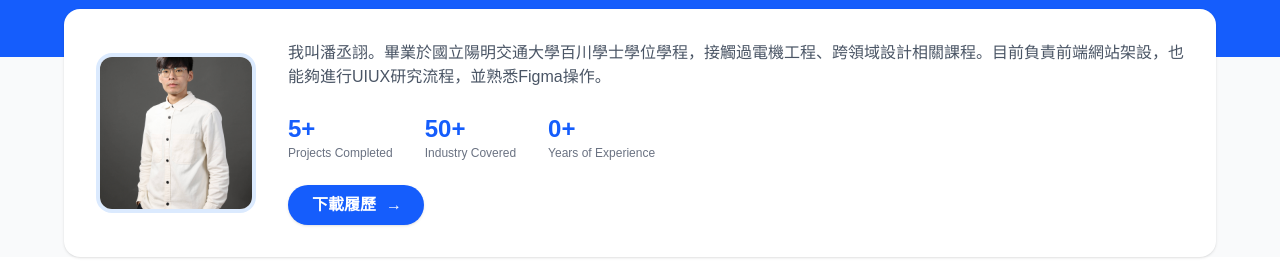
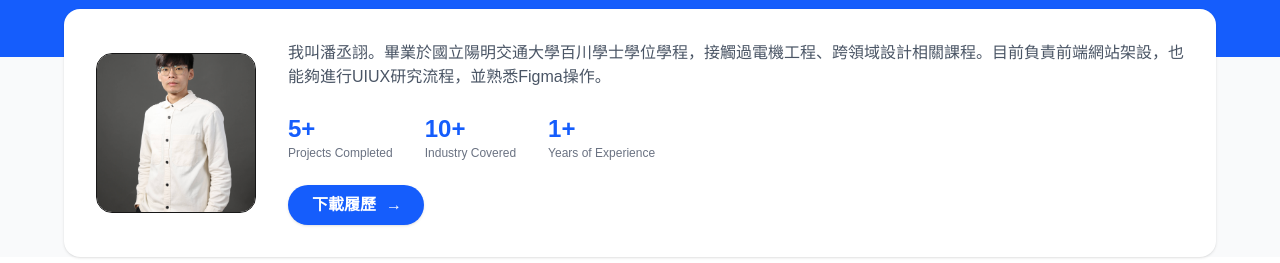
Before and after one commit to David-webspace/DavidOnline, a Next.js app: page /about in a window 1280 px wide. Shown: the part 203-466 px from the top of the page. Built offline with nearby package versions, Linux system fonts and the light colour scheme.

Commit message:
Motion update

```diff
--- a/app/about/page.tsx
+++ b/app/about/page.tsx
@@ -56,7 +56,7 @@ const IntroSection = () => {
      {/* Who is Section */}
      <section className="max-w-6xl mx-auto bg-white rounded-2xl shadow p-8 mt-[-48px] relative z-10 flex flex-col md:flex-row items-center gap-8">
         {/* Left: Profile Image */}
-        <div className="flex-shrink-0 w-40 h-40 relative overflow-hidden rounded-2xl border-4 border-blue-100">
+        <div className="flex-shrink-0 w-40 h-40 relative overflow-hidden rounded-2xl border-1">
           <Image src="/profile.jpeg" alt="Justin Pan photo" fill className="object-cover" />
         </div>
         {/* Right: Info */}
@@ -70,11 +70,11 @@ const IntroSection = () => {
               <div className="text-gray-500 text-xs">Projects Completed</div>
             </div>
             <div>
-              <div className="text-2xl font-bold text-blue-600">50+</div>
+              <div className="text-2xl font-bold text-blue-600">10+</div>
               <div className="text-gray-500 text-xs">Industry Covered</div>
             </div>
             <div>
-              <div className="text-2xl font-bold text-blue-600">0+</div>
+              <div className="text-2xl font-bold text-blue-600">1+</div>
               <div className="text-gray-500 text-xs">Years of Experience</div>
             </div>
           </div>
@@ -255,30 +255,30 @@ export default function AboutPage() {
 
       {/* IntroSection */}
       <motion.section
-        initial={{ opacity: 0, y: 40 }}
+        initial={{ opacity: 0, y: 10 }}
         whileInView={{ opacity: 1, y: 0 }}
-        viewport={{ once: true, amount: 0.5 }}
-        transition={{ duration: 0.7 }}
+        viewport={{ once: true, amount: 0 }}
+        transition={{ duration: 0.18 }}
       >
         <IntroSection />
       </motion.section>
 
       {/* Academic & Professional Journey Section */}
       <motion.section
-        initial={{ opacity: 0, y: 40 }}
+        initial={{ opacity: 0, y: 10 }}
         whileInView={{ opacity: 1, y: 0 }}
-        viewport={{ once: true, amount: 0.5 }}
-        transition={{ duration: 0.7, delay: 0.1 }}
+        viewport={{ once: true, amount: 0 }}
+        transition={{ duration: 0.18, delay: 0.1 }}
       >
         <EducationSection />
       </motion.section>
 
       {/* Latest Updates Section */}
       <motion.section
-        initial={{ opacity: 0, y: 40 }}
+        initial={{ opacity: 0, y: 10 }}
         whileInView={{ opacity: 1, y: 0 }}
-        viewport={{ once: true, amount: 0.5 }}
-        transition={{ duration: 0.7, delay: 0.2 }}
+        viewport={{ once: true, amount: 0 }}
+        transition={{ duration: 0.18, delay: 0.2 }}
       >
         <HeightLightSection />
       </motion.section>
```
